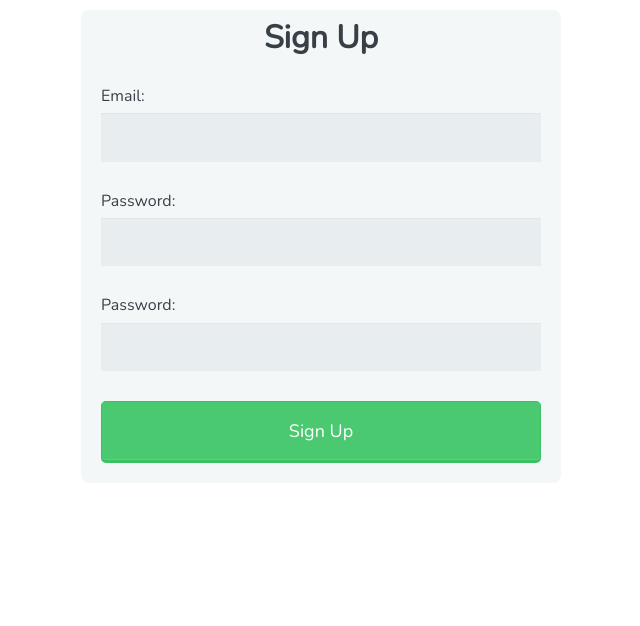
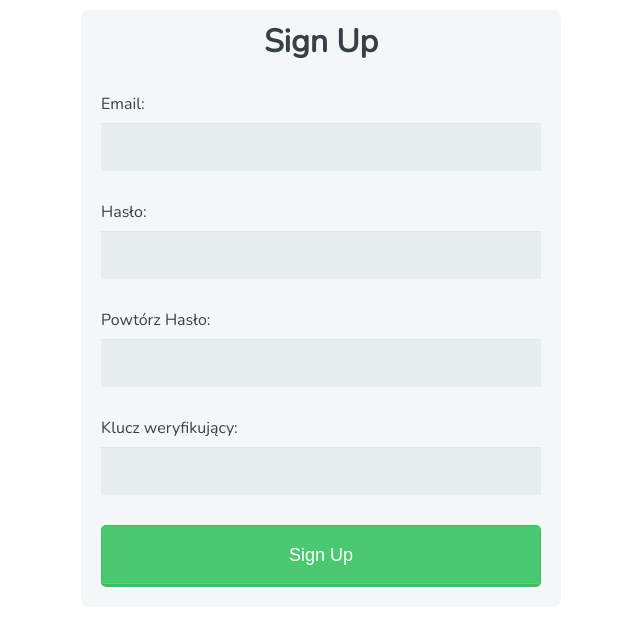
Before and after one commit to cinex1996/library, a Flask app: page /register in a window 1280 px wide. Shown: the top 626 px of the page, without its empty margins (319-959 px from the left). Run offline with Flask 3, Linux system fonts and the light colour scheme; parts of the project's set-up code (start-up, migrations or seed data) failed here and were passed over; some libraries are stand-ins or nearby versions.

Commit message:
library project

```diff
--- a/blueprints/__init__.py
+++ b/blueprints/__init__.py
@@ -2,7 +2,7 @@ from flask import Flask
 from flask_sqlalchemy import SQLAlchemy
 db = SQLAlchemy()
 def create_blueprints():
-    from blueprints.welcome import login, register, log_out
+    from blueprints.welcome import login, register, log_out, books
     app = Flask(__name__, template_folder="/home/mskar/PycharmProjects/library/templates")
     app.secret_key = "superkey"
     app.config['SQLALCHEMY_DATABASE_URI'] = 'sqlite:////home/mskar/PycharmProjects/library/books.sqlite'
@@ -11,4 +11,5 @@ def create_blueprints():
     app.register_blueprint(login)  # Registers the login blueprint
     app.register_blueprint(register)
     app.register_blueprint(log_out)
+    app.register_blueprint(books)
     return app
--- a/blueprints/welcome.py
+++ b/blueprints/welcome.py
@@ -3,16 +3,18 @@ from functools import wraps
 from logging import error
 
 from flask import Blueprint, render_template, request, session, url_for, flash, make_response
+from flask_sqlalchemy.session import Session
 from sqlalchemy.testing.suite.test_reflection import users
 from werkzeug.utils import redirect
 
-from .users import Users
+from .users import Users, Books
 from . import db  # Import db from the app setup
 from werkzeug.security import generate_password_hash, check_password_hash
 
 login = Blueprint("login", __name__, template_folder="templates")
 register = Blueprint("register", __name__, template_folder="templates")
 log_out = Blueprint("logout", __name__, template_folder="templates")
+books = Blueprint("books", __name__, template_folder="templates")
 
 @login.route("/")
 def index():
@@ -34,9 +36,10 @@ def login_users():
         if not check_password_hash(found_user.password,password):
             flash("Podałeś złe hasło do swojego konta","error")
             return render_template("login.html")
-        session['email'] = found_user.email
         flash("Udało ci się zalogować do swojego konta","succes")
-        return render_template("homepage.html")
+        users = Books.query.all()
+        return render_template("homepage.html", users=users)
+
     return render_template("login.html")
 
 
@@ -48,23 +51,43 @@ def register_user():
         repeat_password = request.form.get('repeat_password')
         answer = request.form.get("answer")
 
+        # Validate all fields are filled
         if not email or not password or not repeat_password or not answer:
-            flash("Wszystkie pola muszą być uzupełnione","error")
+            flash("Wszystkie pola muszą być uzupełnione", "error")
             return render_template("register.html")
 
+        # Check if passwords match
         if password != repeat_password:
-            flash("Hasła muszą się zgadzać","error")
+            flash("Hasła muszą się zgadzać", "error")
             return render_template("register.html")
-        hash_answer = generate_password_hash(answer)
-        hashed_password = generate_password_hash(password)
-        with db.session.begin():# Securely hash the password
+
+        # Check if email already exists
+        existing_user = Users.query.filter_by(email=email).first()
+        if existing_user:
+            flash("Email jest już zarejestrowany", "error")
+            return render_template("register.html")
+
+        # Hash password and answer
+        try:
+            hashed_password = generate_password_hash(password)
+            hash_answer = generate_password_hash(answer)
+
+            # Save new user to the database
+
             user = Users(email=email, password=hashed_password, answer=hash_answer)
-
             db.session.add(user)
             db.session.commit()
+
+            flash("Rejestracja zakończona sukcesem! Możesz się zalogować.", "success")
             return redirect(url_for("login.index"))
 
+        except Exception as e:
+            flash("Wystąpił błąd podczas rejestracji. Spróbuj ponownie.", "error")
+            print(f"Error: {e}")  # For debugging purposes only
+            return render_template("register.html")
+
     return render_template("register.html")
+
 
 
 @register.route("/change_password", methods=["POST", "GET"])
@@ -117,3 +140,18 @@ def change_password():
 def logout():
     session.clear()
     return redirect(url_for('login.login_users'))
+@books.route("/add_books", methods=["POST","GET"])
+def add_books():
+    if request.method=="POST":
+        name_books = request.form.get("name_book")
+        gerne = request.form.get("gerne")
+        books = Books(name_book=name_books,gerne=gerne,id=session['id'])
+        db.session.add(books)
+        db.session.commit()
+        return render_template("addbooks.html")
+
+    return render_template("addbooks.html")
+@books.route("/view_book", methods=["POST","GET"])
+def view_books():
+    users = Books.query.all()
+    return render_template("homepage.html",users=users)
--- /dev/null
+++ b/templates/css/style.css
@@ -0,0 +1,117 @@
+  *, *:before, *:after {
+  -moz-box-sizing: border-box;
+  -webkit-box-sizing: border-box;
+  box-sizing: border-box;
+}
+
+body {
+  font-family: 'Nunito', sans-serif;
+  color: #384047;
+}
+
+form {
+  max-width: 300px;
+  margin: 10px auto;
+  padding: 10px 20px;
+  background: #f4f7f8;
+  border-radius: 8px;
+}
+
+h1 {
+  margin: 0 0 30px 0;
+  text-align: center;
+}
+
+input[type="text"],
+input[type="password"],
+input[type="date"],
+input[type="datetime"],
+input[type="email"],
+input[type="number"],
+input[type="search"],
+input[type="tel"],
+input[type="time"],
+input[type="url"],
+textarea,
+select {
+  background: rgba(255,255,255,0.1);
+  border: none;
+  font-size: 16px;
+  height: auto;
+  margin: 0;
+  outline: 0;
+  padding: 15px;
+  width: 100%;
+  background-color: #e8eeef;
+  color: #8a97a0;
+  box-shadow: 0 1px 0 rgba(0,0,0,0.03) inset;
+  margin-bottom: 30px;
+}
+
+input[type="radio"],
+input[type="checkbox"] {
+  margin: 0 4px 8px 0;
+}
+
+select {
+  padding: 6px;
+  height: 32px;
+  border-radius: 2px;
+}
+
+button {
+  padding: 19px 39px 18px 39px;
+  color: #FFF;
+  background-color: #4bc970;
+  font-size: 18px;
+  text-align: center;
+  font-style: normal;
+  border-radius: 5px;
+  width: 100%;
+  border: 1px solid #3ac162;
+  border-width: 1px 1px 3px;
+  box-shadow: 0 -1px 0 rgba(255,255,255,0.1) inset;
+  margin-bottom: 10px;
+}
+
+fieldset {
+  margin-bottom: 30px;
+  border: none;
+}
+
+legend {
+  font-size: 1.4em;
+  margin-bottom: 10px;
+}
+
+label {
+  display: block;
+  margin-bottom: 8px;
+}
+
+label.light {
+  font-weight: 300;
+  display: inline;
+}
+
+.number {
+  background-color: #5fcf80;
+  color: #fff;
+  height: 30px;
+  width: 30px;
+  display: inline-block;
+  font-size: 0.8em;
+  margin-right: 4px;
+  line-height: 30px;
+  text-align: center;
+  text-shadow: 0 1px 0 rgba(255,255,255,0.2);
+  border-radius: 100%;
+}
+
+@media screen and (min-width: 480px) {
+
+  form {
+    max-width: 480px;
+  }
+
+}
--- a/templates/register.html
+++ b/templates/register.html
@@ -4,147 +4,39 @@
     <meta charset="utf-8">
     <meta name="viewport" content="width=device-width, initial-scale=1.0">
     <title>Sign Up Form</title>
-        <link rel="stylesheet" href="css/normalize.css">
-        <link href='https://fonts.googleapis.com/css?family=Nunito:400,300' rel='stylesheet' type='text/css'>
+    <link rel="stylesheet" href="{{ url_for('static', filename='css/style.css') }}">
+    <link href="https://fonts.googleapis.com/css?family=Nunito:400,300" rel="stylesheet">
     <style>
-            *, *:before, *:after {
-  -moz-box-sizing: border-box;
-  -webkit-box-sizing: border-box;
-  box-sizing: border-box;
-}
-
-body {
-  font-family: 'Nunito', sans-serif;
-  color: #384047;
-}
-
-form {
-  max-width: 300px;
-  margin: 10px auto;
-  padding: 10px 20px;
-  background: #f4f7f8;
-  border-radius: 8px;
-}
-
-h1 {
-  margin: 0 0 30px 0;
-  text-align: center;
-}
-
-input[type="text"],
-input[type="password"],
-input[type="date"],
-input[type="datetime"],
-input[type="email"],
-input[type="number"],
-input[type="search"],
-input[type="tel"],
-input[type="time"],
-input[type="url"],
-textarea,
-select {
-  background: rgba(255,255,255,0.1);
-  border: none;
-  font-size: 16px;
-  height: auto;
-  margin: 0;
-  outline: 0;
-  padding: 15px;
-  width: 100%;
-  background-color: #e8eeef;
-  color: #8a97a0;
-  box-shadow: 0 1px 0 rgba(0,0,0,0.03) inset;
-  margin-bottom: 30px;
-}
-
-input[type="radio"],
-input[type="checkbox"] {
-  margin: 0 4px 8px 0;
-}
-
-select {
-  padding: 6px;
-  height: 32px;
-  border-radius: 2px;
-}
-
-button {
-  padding: 19px 39px 18px 39px;
-  color: #FFF;
-  background-color: #4bc970;
-  font-size: 18px;
-  text-align: center;
-  font-style: normal;
-  border-radius: 5px;
-  width: 100%;
-  border: 1px solid #3ac162;
-  border-width: 1px 1px 3px;
-  box-shadow: 0 -1px 0 rgba(255,255,255,0.1) inset;
-  margin-bottom: 10px;
-}
-
-fieldset {
-  margin-bottom: 30px;
-  border: none;
-}
-
-legend {
-  font-size: 1.4em;
-  margin-bottom: 10px;
-}
-
-label {
-  display: block;
-  margin-bottom: 8px;
-}
-
-label.light {
-  font-weight: 300;
-  display: inline;
-}
-
-.number {
-  background-color: #5fcf80;
-  color: #fff;
-  height: 30px;
-  width: 30px;
-  display: inline-block;
-  font-size: 0.8em;
-  margin-right: 4px;
-  line-height: 30px;
-  text-align: center;
-  text-shadow: 0 1px 0 rgba(255,255,255,0.2);
-  border-radius: 100%;
-}
-
-@media screen and (min-width: 480px) {
-
-  form {
-    max-width: 480px;
-  }
-
-}
+        /* Inline styles here */
     </style>
 </head>
 <body>
-
-      <form action="index.html" method="post">
-
+    <form action="/register" method="POST">
+        {% with messages=get_flashed_messages(with_categories=true) %}
+            {% for categories, message in messages %}
+                {% if categories == 'error' %}
+                    <p style="color:red">{{message}}</p>
+                {% endif %}
+            {% endfor %}
+        {% endwith %}
     <h1>Sign Up</h1>
 
+    <label for="email">Email:</label>
+    <input type="email" id="email" name="email" autocomplete="email" required>
 
+    <label for="password">Hasło:</label>
+    <input type="password" id="password" name="password" autocomplete="new-password" required>
 
+    <label for="repeat">Powtórz Hasło:</label>
+    <input type="password" id="repeat" name="repeat_password" autocomplete="new-password" required>
 
-          <label for="mail">Email:</label>
-          <input type="email" id="mail" name="user_email">
+    <label for="answer">Klucz weryfikujący:</label>
+    <input type="text" name="answer" id="answer" autocomplete="off" required>
 
-          <label for="password">Password:</label>
-          <input type="password" id="password" name="user_password">
-            <label for="password">Password:</label>
-          <input type="password" id="repeat" name="repeat">
+    <!-- CSRF token (if required by backend) -->
+    <!-- <input type="hidden" name="csrf_token" value="{{ csrf_token }}"> -->
 
     <button type="submit">Sign Up</button>
-
-
+</form>
 </body>
 </html>
```
Also changed, not shown: blueprints/users.py (+9 -0 lines), templates/addbooks.html (added, +15 -0 lines), templates/homepage.html (+25 -8 lines), books.sqlite (deleted). Lines whose indentation alone changed are shown as unchanged.
